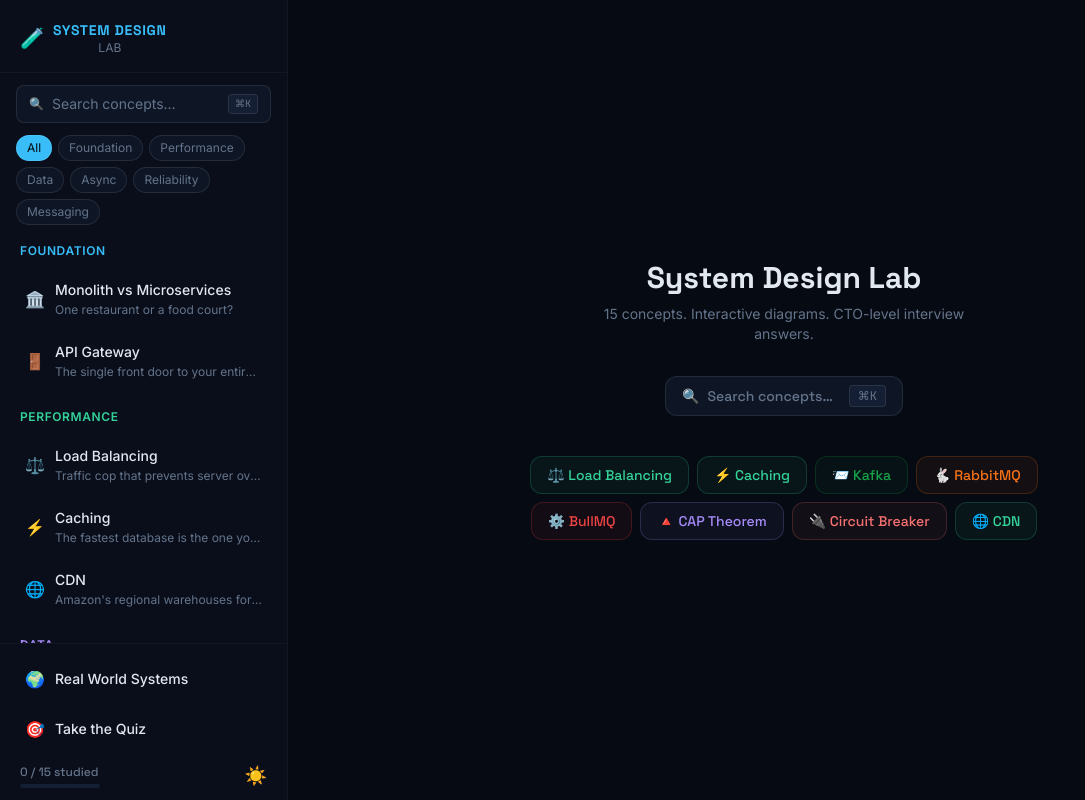
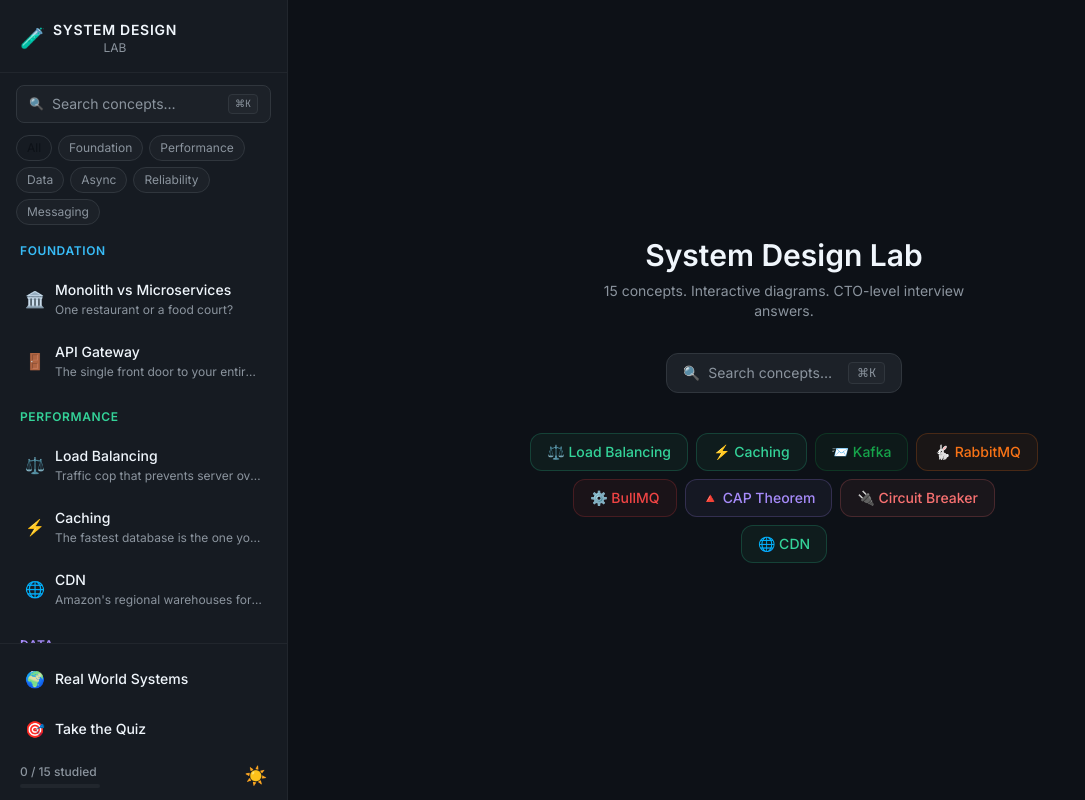
Before and after one commit to vnQ-coder/dev-labs, a Next.js app: page /lab in a window 1280 px wide. Shown: the whole page, without its empty margins (0-1085 px from the left). Built offline with nearby package versions, Linux system fonts and the light colour scheme.

Commit message:
design: overhaul design tokens — Slate/Parchment theme

```diff
--- a/app/globals.css
+++ b/app/globals.css
@@ -1,70 +1,64 @@
+/* app/globals.css */
 @import "tailwindcss";
 
 /* ── Fonts ── */
 :root {
   --font-sans: var(--font-inter), system-ui, sans-serif;
-  --font-display: var(--font-space-grotesk), system-ui, sans-serif;
   --font-mono: var(--font-jetbrains-mono), 'Fira Code', monospace;
 }
 
 /* ── Dark theme (default) ── */
 :root {
-  --bg: #060a12;
-  --s1: #090e1a;
-  --s2: #0e1625;
-  --s3: #151f34;
-  --b0: rgba(255, 255, 255, 0.04);
-  --b1: rgba(255, 255, 255, 0.09);
-  --b2: rgba(255, 255, 255, 0.16);
+  --bg: #0d1117;
+  --s1: #161b22;
+  --s2: #1c2128;
+  --s3: #21262d;
+  --b0: #21262d;
+  --b1: #30363d;
+  --b2: #484f58;
 
-  --p: #38bdf8;    /* sky-400  — primary / links */
-  --g: #34d399;    /* emerald  — success / choose */
-  --a: #f59e0b;    /* amber    — warning / accent */
-  --o: #f97316;    /* orange   — messaging */
-  --v: #a78bfa;    /* violet   — data */
-  --r: #f87171;    /* red      — error / avoid */
-  --pk: #e879f9;   /* fuchsia  — highlight */
+  --accent:        #ffa657;
+  --accent-hover:  #f7cc6a;
+  --accent-subtle: rgba(255,166,87,0.08);
+  --accent-border: rgba(255,166,87,0.20);
 
-  --t: #e2e8f0;    /* primary text */
-  --tm: #64748b;   /* muted text */
-  --td: #1e2d45;   /* dim text / dividers */
+  --t:  #f0f6fc;
+  --tm: #8b949e;
+  --td: #484f58;
 
   /* Severity */
-  --sev-critical: #ef4444;
+  --sev-critical:    #ef4444;
   --sev-critical-bg: rgba(239,68,68,0.10);
-  --sev-high: #f97316;
-  --sev-high-bg: rgba(249,115,22,0.10);
-  --sev-medium: #f59e0b;
-  --sev-medium-bg: rgba(245,158,11,0.10);
+  --sev-high:        #f97316;
+  --sev-high-bg:     rgba(249,115,22,0.10);
+  --sev-medium:      #f59e0b;
+  --sev-medium-bg:   rgba(245,158,11,0.10);
 }
 
 [data-theme="light"] {
-  --bg: #f0f4fc;
+  --bg: #fdf8f0;
   --s1: #ffffff;
-  --s2: #f6f9ff;
-  --s3: #eaf0fb;
-  --b0: rgba(15, 23, 42, 0.06);
-  --b1: rgba(15, 23, 42, 0.11);
-  --b2: rgba(15, 23, 42, 0.20);
+  --s2: #f6f1e8;
+  --s3: #ede8de;
+  --b0: #e8e0d4;
+  --b1: #d8cfc0;
+  --b2: #b8ae9e;
 
-  --p: #0369a1;
-  --g: #047857;
-  --a: #b45309;
-  --o: #c2410c;
-  --v: #6d28d9;
-  --r: #b91c1c;
-  --pk: #a21caf;
+  --accent:        #d17844;
+  --accent-hover:  #b86030;
+  --accent-subtle: rgba(209,120,68,0.08);
+  --accent-border: rgba(209,120,68,0.20);
 
-  --t: #0f172a;
-  --tm: #475569;
-  --td: #94a3b8;
+  --t:  #1a1209;
+  --tm: #6b6358;
+  --td: #a89f92;
 
-  --sev-critical: #dc2626;
+  --sev-critical:    #dc2626;
   --sev-critical-bg: rgba(220,38,38,0.08);
-  --sev-high: #ea580c;
-  --sev-high-bg: rgba(234,88,12,0.08);
-  --sev-medium: #d97706;
-  --sev-medium-bg: rgba(217,119,6,0.08);
+  --sev-high:        #ea580c;
+  --sev-high-bg:     rgba(234,88,12,0.08);
+  --sev-medium:      #d97706;
+  --sev-medium-bg:   rgba(217,119,6,0.08);
 }
 
 /* ── Base ── */
@@ -72,10 +66,10 @@
 *::before,
 *::after {
   box-sizing: border-box;
+  overflow-wrap: break-word;
 }
 
-html,
-body {
+html, body {
   background-color: var(--bg);
   color: var(--t);
   font-family: var(--font-sans);
@@ -83,50 +77,21 @@ body {
 }
 
 /* ── Scrollbar ── */
-::-webkit-scrollbar {
-  width: 5px;
-  height: 5px;
-}
+::-webkit-scrollbar { width: 5px; height: 5px; }
+::-webkit-scrollbar-track { background: transparent; }
+::-webkit-scrollbar-thumb { background: var(--b1); border-radius: 4px; }
+::-webkit-scrollbar-thumb:hover { background: var(--b2); }
 
-::-webkit-scrollbar-track {
-  background: transparent;
-}
-
-::-webkit-scrollbar-thumb {
-  background: var(--td);
-  border-radius: 4px;
-}
-
-::-webkit-scrollbar-thumb:hover {
-  background: var(--tm);
-}
-
-/* ── Typography helpers ── */
-.font-display {
-  font-family: var(--font-display);
-}
-
-.font-mono {
-  font-family: var(--font-mono);
-}
+/* ── Code blocks ── */
+pre, code { font-family: var(--font-mono); }
+pre { overflow-x: auto; tab-size: 2; }
 
 /* ── Section label ── */
 .section-label {
-  font-family: var(--font-display);
-  font-size: 0.65rem;
+  font-size: 0.6875rem;
   font-weight: 700;
-  letter-spacing: 0.12em;
+  letter-spacing: 0.10em;
   text-transform: uppercase;
-}
-
-/* ── Code blocks ── */
-pre, code {
-  font-family: var(--font-mono);
-}
-
-pre {
-  overflow-x: auto;
-  tab-size: 2;
 }
 
 /* ── Severity badges ── */
@@ -135,36 +100,15 @@ pre {
   color: var(--sev-critical);
   border: 1px solid var(--sev-critical);
 }
-
 .badge-high {
   background: var(--sev-high-bg);
   color: var(--sev-high);
   border: 1px solid var(--sev-high);
 }
-
 .badge-medium {
   background: var(--sev-medium-bg);
   color: var(--sev-medium);
   border: 1px solid var(--sev-medium);
-}
-
-/* ── React Flow hero overrides ── */
-.hero-flow .react-flow__node {
-  cursor: default !important;
-}
-
-.hero-flow .react-flow__handle {
-  display: none !important;
-}
-
-.hero-flow .react-flow__edge-path {
-  stroke-width: 1.5;
-}
-
-/* ── Animated data packet ── */
-@keyframes flow-pulse {
-  0%   { stroke-dashoffset: 100; opacity: 0.6; }
-  100% { stroke-dashoffset: 0;   opacity: 1; }
 }
 
 /* ── Concept page mini-nav ── */
@@ -174,8 +118,20 @@ pre {
   z-index: 20;
   backdrop-filter: blur(12px);
   -webkit-backdrop-filter: blur(12px);
-  border-bottom: 1px solid var(--b1);
-  background: color-mix(in srgb, var(--bg) 80%, transparent);
+  border-bottom: 1px solid var(--b0);
+  background: color-mix(in srgb, var(--bg) 85%, transparent);
+}
+
+/* ── Ticker (hero) ── */
+@keyframes ticker-scroll {
+  from { transform: translateX(0); }
+  to   { transform: translateX(-50%); }
+}
+.ticker-track {
+  animation: ticker-scroll 22s linear infinite;
+}
+.ticker-track:hover {
+  animation-play-state: paused;
 }
 
 /* ── Motion ── */
```
